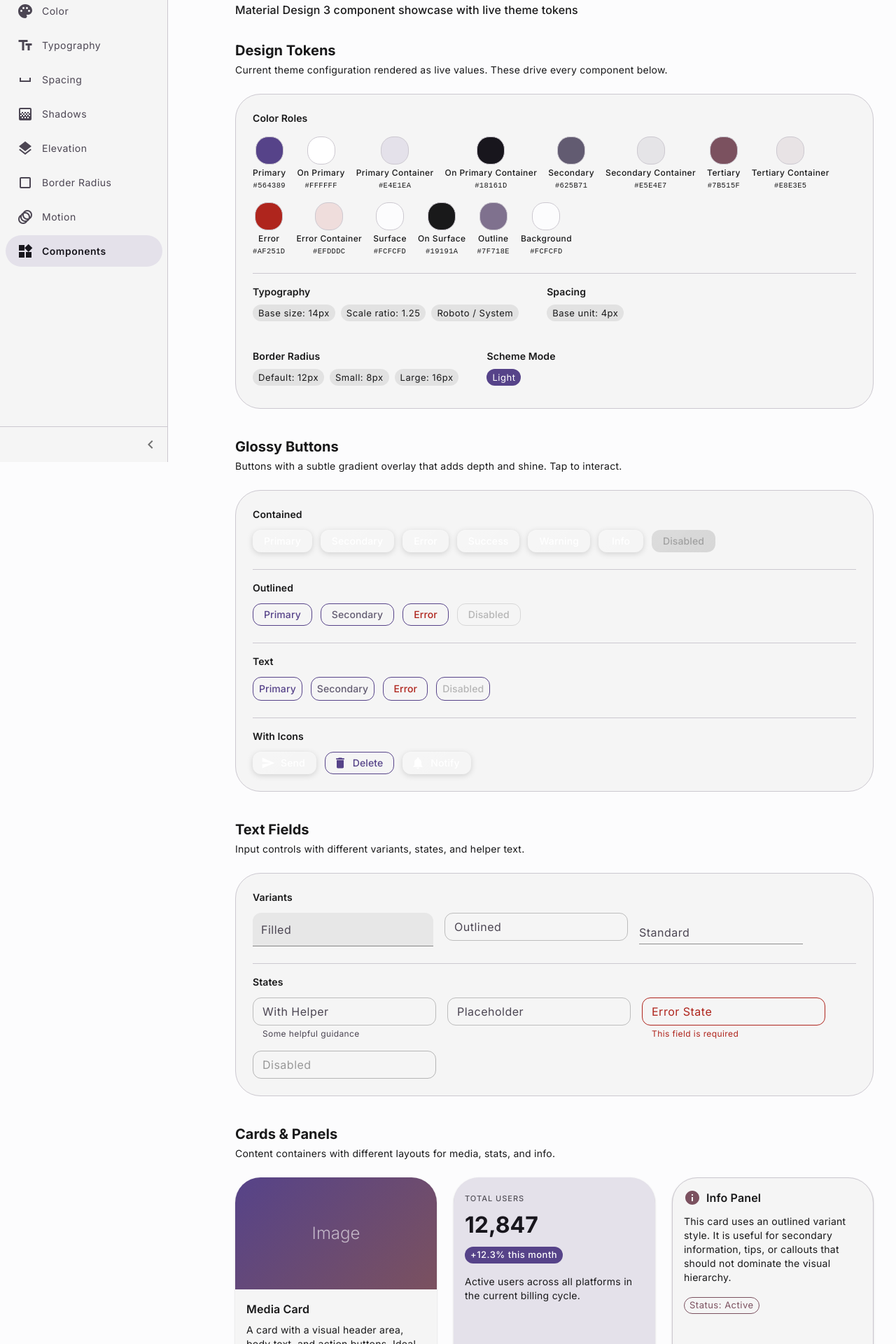
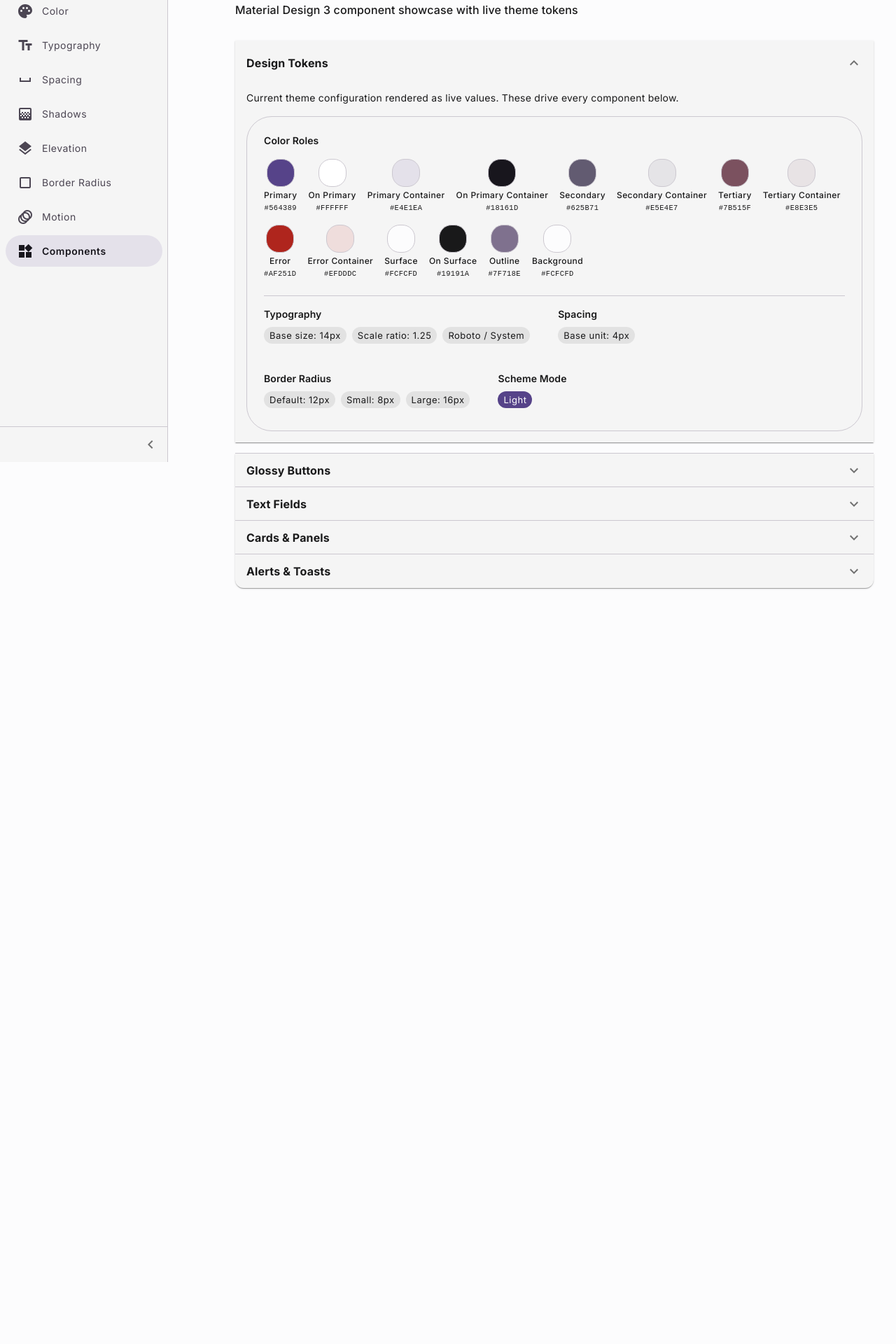
Before and after one commit to Holuwasegun/oluwasegun-design-system, a Next.js app: page /components in a window 1280 px wide. Shown: the part 140-2060 px from the top of the page at 70% size. After the commit the page ends 1012 px from the top, so only its background shows below. Built offline with nearby package versions, Linux system fonts and the light colour scheme.

Commit message:
feat: typography overlap fix, favicon, 4-per-role key colors with visible delete, accordion components

```diff
--- a/src/app/(tabs)/components/page.tsx
+++ b/src/app/(tabs)/components/page.tsx
@@ -16,7 +16,11 @@
   Divider,
   Paper,
   Stack,
+  Accordion,
+  AccordionSummary,
+  AccordionDetails,
 } from '@mui/material';
+import ExpandMoreIcon from '@mui/icons-material/ExpandMore';
 import SendIcon from '@mui/icons-material/Send';
 import DeleteIcon from '@mui/icons-material/Delete';
 import CheckCircleIcon from '@mui/icons-material/CheckCircle';
@@ -28,19 +32,6 @@
 
 import { useThemeStore } from '@/store';
 import { generateSchemeFromConfig } from '@/theme/scheme';
-
-function SectionHeading({ title, description }: { title: string; description: string }) {
-  return (
-    <Box sx={{ mb: 3 }}>
-      <Typography variant="h5" sx={{ fontWeight: 700 }}>
-        {title}
-      </Typography>
-      <Typography variant="body2" color="text.secondary" sx={{ mt: 0.5 }}>
-        {description}
-      </Typography>
-    </Box>
-  );
-}
 
 function ColorSwatch({ label, color }: { label: string; color: string }) {
   return (
@@ -114,6 +105,11 @@
   const scheme = useMemo(() => generateSchemeFromConfig(config), [config]);
   const [toastOpen, setToastOpen] = useState(false);
   const [errorToastOpen, setErrorToastOpen] = useState(false);
+  const [expanded, setExpanded] = useState<string | false>('tokens');
+
+  const handleAccordionChange = (panel: string) => (_: React.SyntheticEvent, isExpanded: boolean) => {
+    setExpanded(isExpanded ? panel : false);
+  };
 
   const colorRoles = [
     { label: 'Primary', color: scheme.primary },
@@ -144,16 +140,21 @@
       </Box>
 
       {/* ── 1. Design Tokens Summary ── */}
-      <SectionHeading
-        title="Design Tokens"
-        description="Current theme configuration rendered as live values. These drive every component below."
-      />
+      <Accordion expanded={expanded === 'tokens'} onChange={handleAccordionChange('tokens')}>
+        <AccordionSummary expandIcon={<ExpandMoreIcon />}>
+          <Typography variant="h6" sx={{ fontWeight: 700 }}>
+            Design Tokens
+          </Typography>
+        </AccordionSummary>
+        <AccordionDetails>
+          <Typography variant="body2" color="text.secondary" sx={{ mb: 2 }}>
+            Current theme configuration rendered as live values. These drive every component below.
+          </Typography>
 
           <Paper
             variant="outlined"
             sx={{
               p: { xs: 2, md: 3 },
-          mb: 5,
               borderRadius: 3,
               bgcolor: 'background.paper',
             }}
@@ -227,18 +228,25 @@
               </Box>
             </Stack>
           </Paper>
+        </AccordionDetails>
+      </Accordion>
 
       {/* ── 2. Glossy Buttons ── */}
-      <SectionHeading
-        title="Glossy Buttons"
-        description="Buttons with a subtle gradient overlay that adds depth and shine. Tap to interact."
-      />
+      <Accordion expanded={expanded === 'buttons'} onChange={handleAccordionChange('buttons')}>
+        <AccordionSummary expandIcon={<ExpandMoreIcon />}>
+          <Typography variant="h6" sx={{ fontWeight: 700 }}>
+            Glossy Buttons
+          </Typography>
+        </AccordionSummary>
+        <AccordionDetails>
+          <Typography variant="body2" color="text.secondary" sx={{ mb: 2 }}>
+            Buttons with a subtle gradient overlay that adds depth and shine. Tap to interact.
+          </Typography>
 
           <Paper
             variant="outlined"
             sx={{
               p: { xs: 2, md: 3 },
-          mb: 5,
               borderRadius: 3,
               bgcolor: 'background.paper',
             }}
@@ -291,18 +299,25 @@
               <GlossyButton variant="contained" color="secondary" startIcon={<NotificationsIcon />}>Notify</GlossyButton>
             </Stack>
           </Paper>
+        </AccordionDetails>
+      </Accordion>
 
       {/* ── 3. Text Fields ── */}
-      <SectionHeading
-        title="Text Fields"
-        description="Input controls with different variants, states, and helper text."
-      />
+      <Accordion expanded={expanded === 'textfields'} onChange={handleAccordionChange('textfields')}>
+        <AccordionSummary expandIcon={<ExpandMoreIcon />}>
+          <Typography variant="h6" sx={{ fontWeight: 700 }}>
+            Text Fields
+          </Typography>
+        </AccordionSummary>
+        <AccordionDetails>
+          <Typography variant="body2" color="text.secondary" sx={{ mb: 2 }}>
+            Input controls with different variants, states, and helper text.
+          </Typography>
 
           <Paper
             variant="outlined"
             sx={{
               p: { xs: 2, md: 3 },
-          mb: 5,
               borderRadius: 3,
               bgcolor: 'background.paper',
             }}
@@ -355,14 +370,21 @@
               />
             </Stack>
           </Paper>
+        </AccordionDetails>
+      </Accordion>
 
       {/* ── 4. Cards & Panels ── */}
-      <SectionHeading
-        title="Cards & Panels"
-        description="Content containers with different layouts for media, stats, and info."
-      />
+      <Accordion expanded={expanded === 'cards'} onChange={handleAccordionChange('cards')}>
+        <AccordionSummary expandIcon={<ExpandMoreIcon />}>
+          <Typography variant="h6" sx={{ fontWeight: 700 }}>
+            Cards & Panels
+          </Typography>
+        </AccordionSummary>
+        <AccordionDetails>
+          <Typography variant="body2" color="text.secondary" sx={{ mb: 2 }}>
+            Content containers with different layouts for media, stats, and info.
+          </Typography>
 
-      <Stack sx={{ mb: 5, gap: 3 }}>
           <Grid container spacing={3}>
             {/* Image card */}
             <Grid size={{ xs: 12, md: 4 }}>
@@ -376,7 +398,6 @@
                 <Box
                   sx={{
                     height: 160,
-                  bgcolor: `linear-gradient(135deg, ${scheme.primary} 0%, ${scheme.tertiary} 100%)`,
                     background: `linear-gradient(135deg, ${scheme.primary} 0%, ${scheme.tertiary} 100%)`,
                     display: 'flex',
                     alignItems: 'center',
@@ -473,19 +494,25 @@
               </Card>
             </Grid>
           </Grid>
-      </Stack>
+        </AccordionDetails>
+      </Accordion>
 
       {/* ── 5. Alerts & Toasts ── */}
-      <SectionHeading
-        title="Alerts & Toasts"
-        description="Feedback components for success, info, warning, and error states."
-      />
+      <Accordion expanded={expanded === 'alerts'} onChange={handleAccordionChange('alerts')}>
+        <AccordionSummary expandIcon={<ExpandMoreIcon />}>
+          <Typography variant="h6" sx={{ fontWeight: 700 }}>
+            Alerts & Toasts
+          </Typography>
+        </AccordionSummary>
+        <AccordionDetails>
+          <Typography variant="body2" color="text.secondary" sx={{ mb: 2 }}>
+            Feedback components for success, info, warning, and error states.
+          </Typography>
 
           <Paper
             variant="outlined"
             sx={{
               p: { xs: 2, md: 3 },
-          mb: 3,
               borderRadius: 3,
               bgcolor: 'background.paper',
             }}
@@ -568,6 +595,8 @@
               </Alert>
             </Stack>
           </Paper>
+        </AccordionDetails>
+      </Accordion>
 
       <Snackbar
         open={toastOpen}
--- a/src/app/layout.tsx
+++ b/src/app/layout.tsx
@@ -8,6 +8,9 @@
 export const metadata: Metadata = {
   title: 'Oluwasegun Design System',
   description: 'Material Design 3 design system for building consistent, beautiful user interfaces',
+  icons: {
+    icon: '/favicon.svg',
+  },
 };
 
 export default function RootLayout({ children }: { children: React.ReactNode }) {
```
Also changed, not shown: src/app/(tabs)/color/page.tsx (+26 -18 lines), src/app/(tabs)/typography/page.tsx (+42 -24 lines), public/favicon.svg (added). Lines whose indentation alone changed are shown as unchanged.
